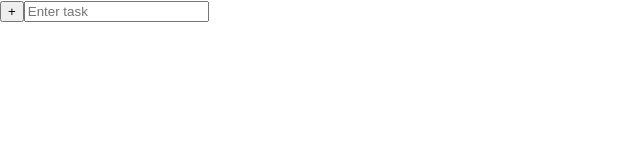
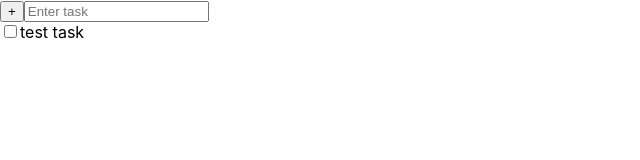
Before and after one commit to Ollie-HB/to-do-list-react, a React (Create React App) app: page / in a window 1280 px wide. Shown: the top 160 px of the page, without its empty margins (0-640 px from the left). Built offline with nearby package versions, Linux system fonts and the light colour scheme.

Commit message:
Added task component

```diff
--- a/src/App.js
+++ b/src/App.js
@@ -1,10 +1,15 @@
 import './App.css';
 import TaskForm from "./components/TaskForm"
+import Task from "./components/Task"
 
 function App() {
   return (
     <div>
       <TaskForm />
+      <Task />
+      <div>
+
+      </div>
     </div>
   );
 }
--- /dev/null
+++ b/src/components/Task.js
@@ -0,0 +1,10 @@
+export default function TaskForm() {
+
+return (
+  <div>
+    <input type="checkbox"></input>
+    test task
+  </div>
+
+);
+}
--- a/src/components/TaskForm.js
+++ b/src/components/TaskForm.js
@@ -1,9 +1,17 @@
+import {useState} from 'react';
+
 export default function TaskForm() {
+
+  const [taskName, setTaskName] = useState("");
+
   return (
     <div>
         <form>
           <button>+</button>
-        <input type="text" placeholder="Enter task"/>
+          <input type="text"
+                 value={taskName}
+                 onChange={ev => setTaskName(ev.target.value)}
+                 placeholder="Enter task"/>
         </form>
       </div>
 );
```
Lines whose indentation alone changed are shown as unchanged.
